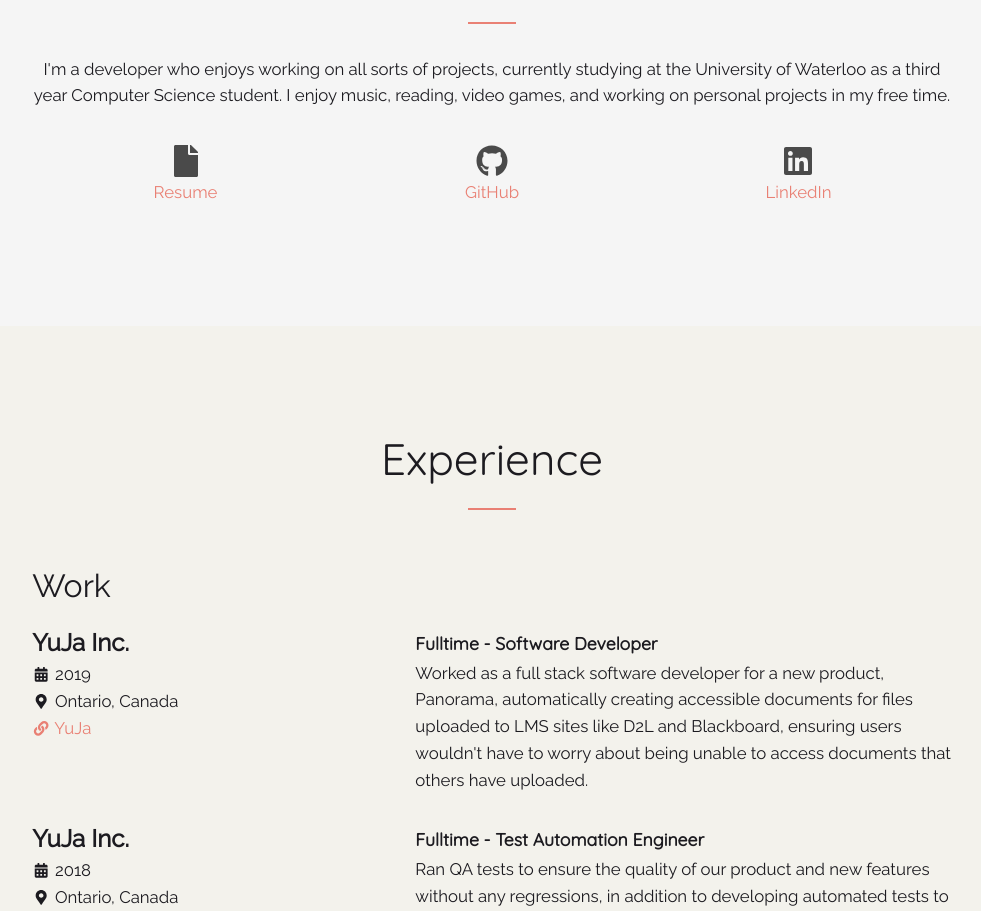
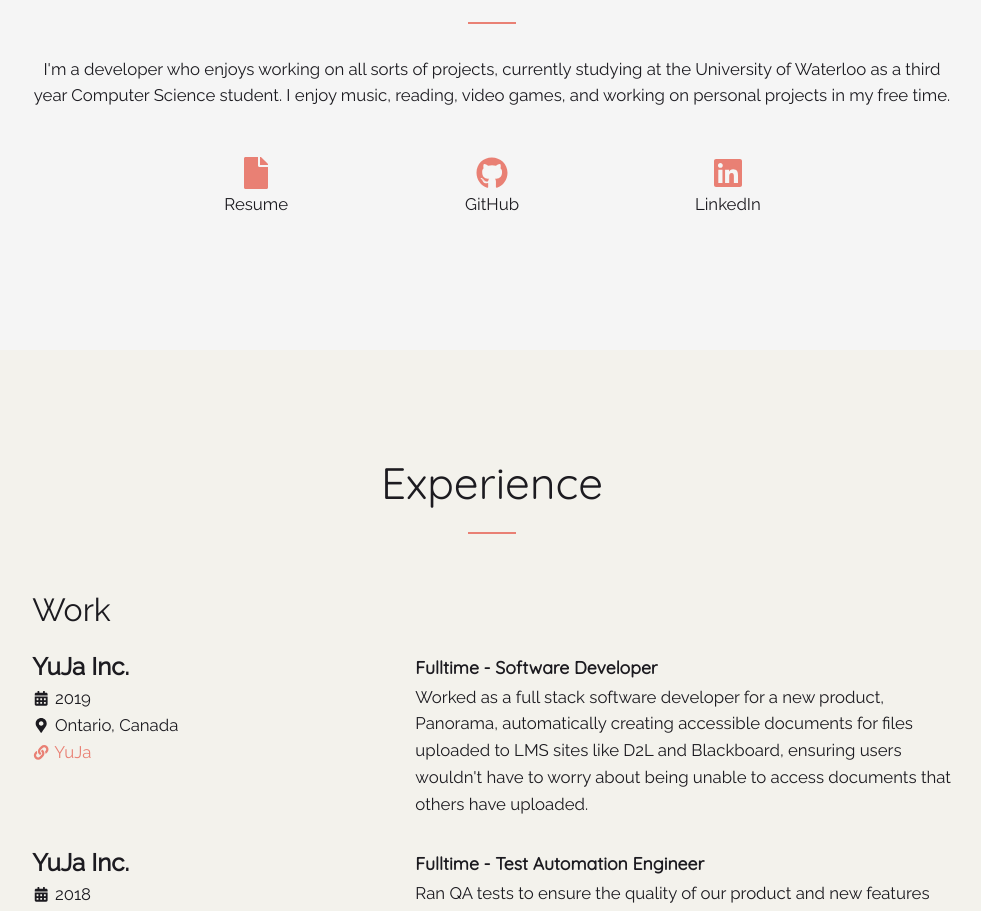
Before and after one commit to ClementTsang/clementtsang.github.io, a Vue app: page / in a window 1280 px wide. Shown: the part 960-1871 px from the top of the page, without its empty margins (148-1129 px from the left). Built offline with nearby package versions, Linux system fonts and the light colour scheme.

Commit message:
Some tweaks to demos (merged with pages and changed icon) and some spacing changes.  No deploy yet.

```diff
--- a/src/components/About.vue
+++ b/src/components/About.vue
@@ -14,40 +14,58 @@
         </h3>
         <br />
         <div class="columns is-centered is-marginless is-mobile">
+          <div class="column">
+            <div class="columns is-centered is-marginless is-mobile">
+              <div class="column" />
               <div class="column has-text-centered">
-            <font-awesome-icon :icon="['fas', 'file']" size="2x" fixed-width />
+                <a href="/assets/resume.pdf" target="_blank">
+                  <font-awesome-icon
+                    :icon="['fas', 'file']"
+                    size="2x"
+                    fixed-width
+                  />
                   <h3>
-              <a href="/assets/resume.pdf" target="_blank">
                     Resume
+                  </h3>
                 </a>
-            </h3>
               </div>
+            </div>
+          </div>
+          <div class="column">
+            <div class="columns is-centered is-marginless is-mobile">
               <div class="column has-text-centered">
+                <a href="https://github.com/ClementTsang" target="_blank">
                   <font-awesome-icon
                     :icon="['fab', 'github']"
                     size="2x"
                     fixed-width
                   />
                   <h3>
-              <a href="https://github.com/ClementTsang" target="_blank">
                     GitHub
+                  </h3>
                 </a>
-            </h3>
               </div>
+            </div>
+          </div>
+          <div class="column">
+            <div class="columns is-centered is-marginless is-mobile">
               <div class="column has-text-centered">
+                <a
+                  href="https://www.linkedin.com/in/clement-tsang"
+                  target="_blank"
+                >
                   <font-awesome-icon
                     :icon="['fab', 'linkedin']"
                     size="2x"
                     fixed-width
                   />
                   <h3>
-              <a
-                href="https://www.linkedin.com/in/clement-tsang"
-                target="_blank"
-              >
                     LinkedIn
+                  </h3>
                 </a>
-            </h3>
+              </div>
+              <div class="column" />
+            </div>
           </div>
         </div>
       </article>
--- a/src/components/ProjectInfo.vue
+++ b/src/components/ProjectInfo.vue
@@ -13,25 +13,10 @@
         </p>
         <br />
         <div class="entry-subtitle" style="display: inline;">
-          <b-tooltip label="GitHub" position="is-bottom" type="is-dark">
+          <b-tooltip label="GitHub Page" position="is-bottom" type="is-dark">
             <a :href="projectLink" target="_blank">
               <font-awesome-icon
                 :icon="['fab', 'github']"
-                size="2x"
-                fixed-width
-              />
-            </a>
-          </b-tooltip>
-        </div>
-        <div
-          class="entry-subtitle"
-          v-if="projectDemo != ''"
-          style="display: inline;"
-        >
-          <b-tooltip label="Demo" position="is-bottom" type="is-dark">
-            <a :href="projectLink" target="_blank">
-              <font-awesome-icon
-                :icon="['fas', 'play']"
                 size="2x"
                 fixed-width
               />
@@ -46,7 +31,7 @@
           <b-tooltip label="Project Page" position="is-bottom" type="is-dark">
             <a :href="projectLink" target="_blank">
               <font-awesome-icon
-                :icon="['fas', 'desktop']"
+                :icon="['fas', 'external-link-alt']"
                 size="2x"
                 fixed-width
               />
@@ -92,10 +77,6 @@
       type: String,
       required: true
     },
-    projectDemo: {
-      type: String,
-      default: ""
-    },
     projectWebsite: {
       type: String,
       default: ""
@@ -122,6 +103,8 @@
   color: var(--dark-text-colour);
   font-family: "Quicksand", sans-serif;
   margin-bottom: 0.2em;
+  margin-left: 0.3em;
+  margin-right: 0.3em;
 }
 
 .project-div {
--- a/src/components/Projects.vue
+++ b/src/components/Projects.vue
@@ -58,7 +58,7 @@
               project-link="https://github.com/ClementTsang/polify"
               project-title="Polify"
               project-description="A simple low poly art generator."
-              project-demo="https://clementtsang.github.io/polify/"
+              project-website="https://clementtsang.github.io/polify/"
             />
           </div>
         </div>
```
Also changed, not shown: src/main.js (+15 -17 lines), 1 other file (tests, documents, lock files or other folders). Lines whose indentation alone changed are shown as unchanged.
